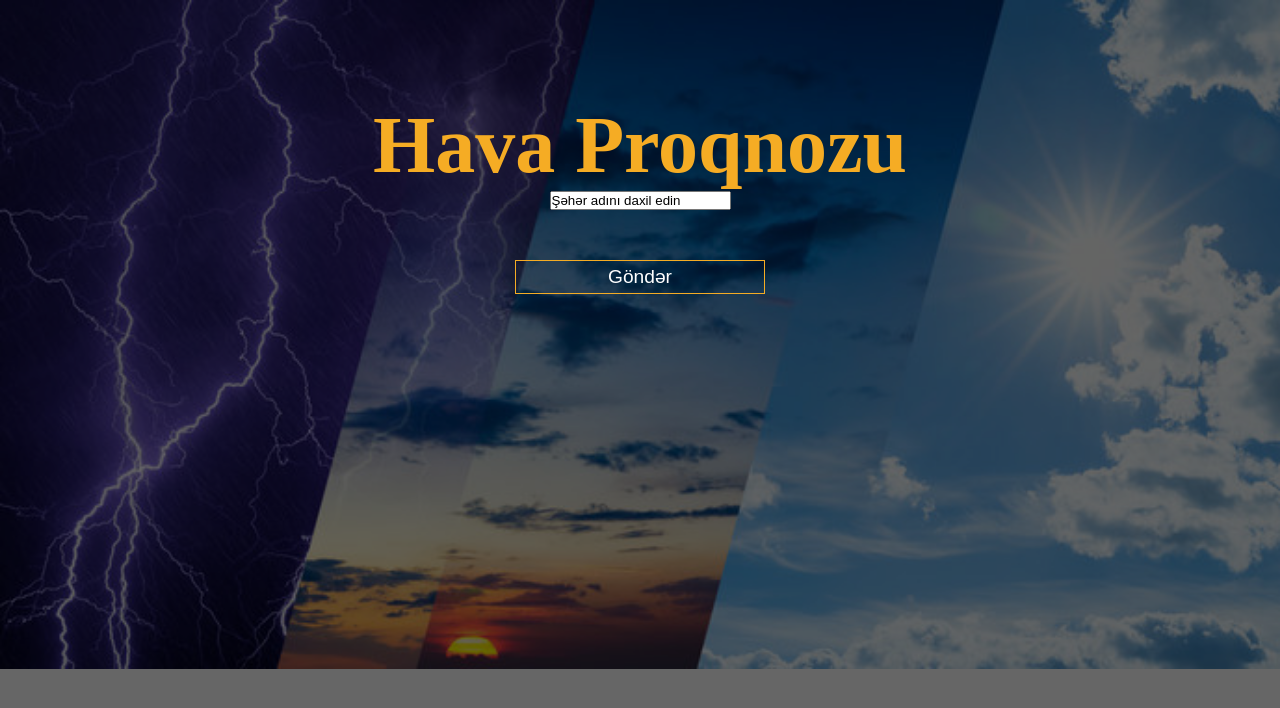
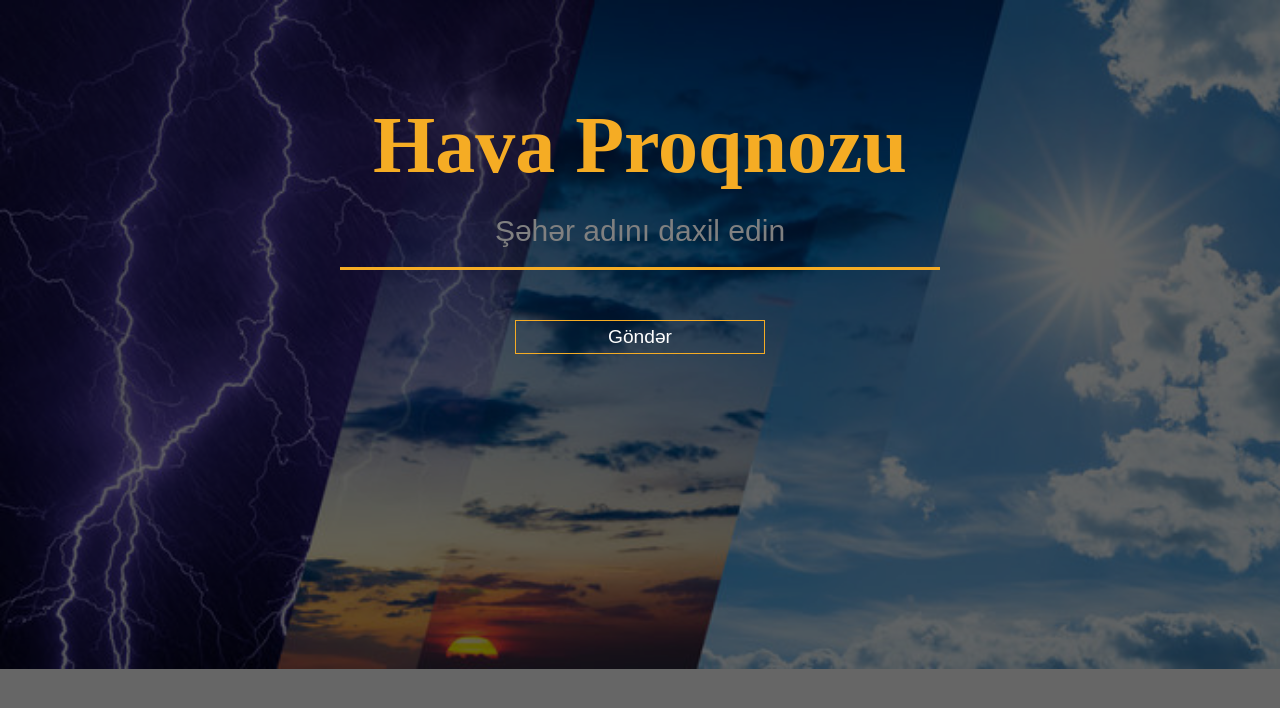
Before and after one commit to QulamSamadli/Weather, a React (Vite) app: page / in a window 1280 px wide. Shown: the top 708 px of the page. Built offline with nearby package versions, Linux system fonts and the light colour scheme.

Commit message:
changes css

```diff
--- a/src/Components/style.css
+++ b/src/Components/style.css
@@ -50,10 +50,11 @@ h1 {
 }
 
 ::placeholder {
-  color: black;
+  color: gray;
+  font-size: 30px;
 }
 
-.inputText {
+.InputText {
   margin-top: 10px;
   width: 600px;
   border: none;
```
